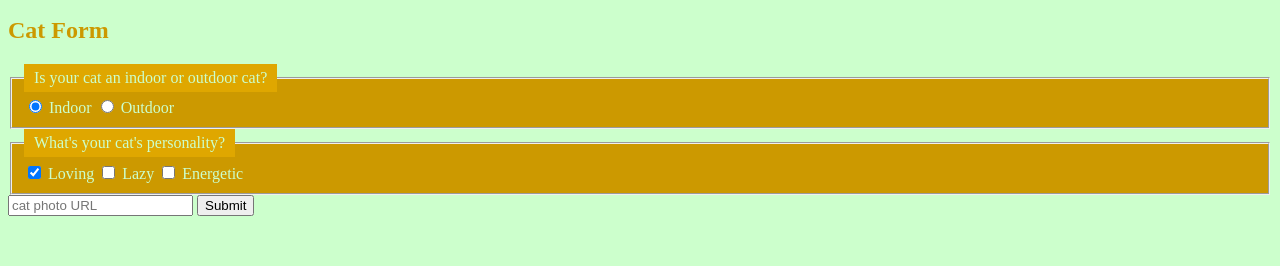
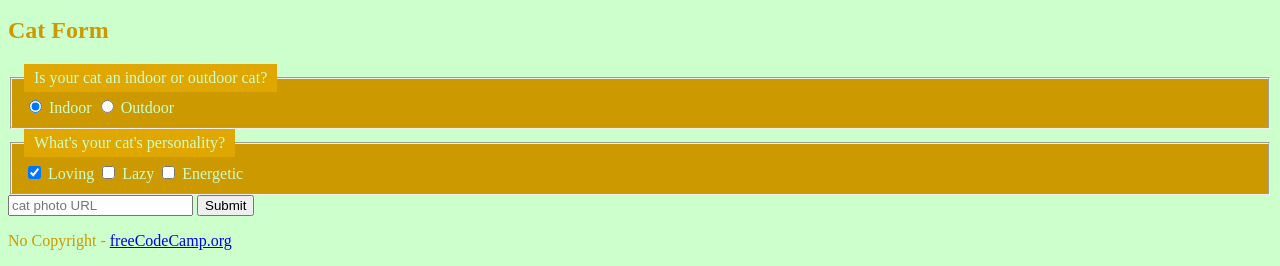
Before and after one commit to FRJ74/CatPhotoApp, a plain HTML site: page index.html in a window 1280 px wide. Shown: the part 1419-1685 px from the top of the page. Before the commit the page ends 1643 px from the top, so only its background shows below. Drawn offline with Linux system fonts and the light colour scheme.

Commit message:
Add a footer and copyright with a link

```diff
--- a/index.html
+++ b/index.html
@@ -57,5 +57,8 @@
       </form>
     </section>
   </main>
+     <footer>
+      <p> No Copyright - <a href="https://www.freeCodeCamp.org">freeCodeCamp.org</a> </p>
+     </footer>
 </body>
 </html>
```
